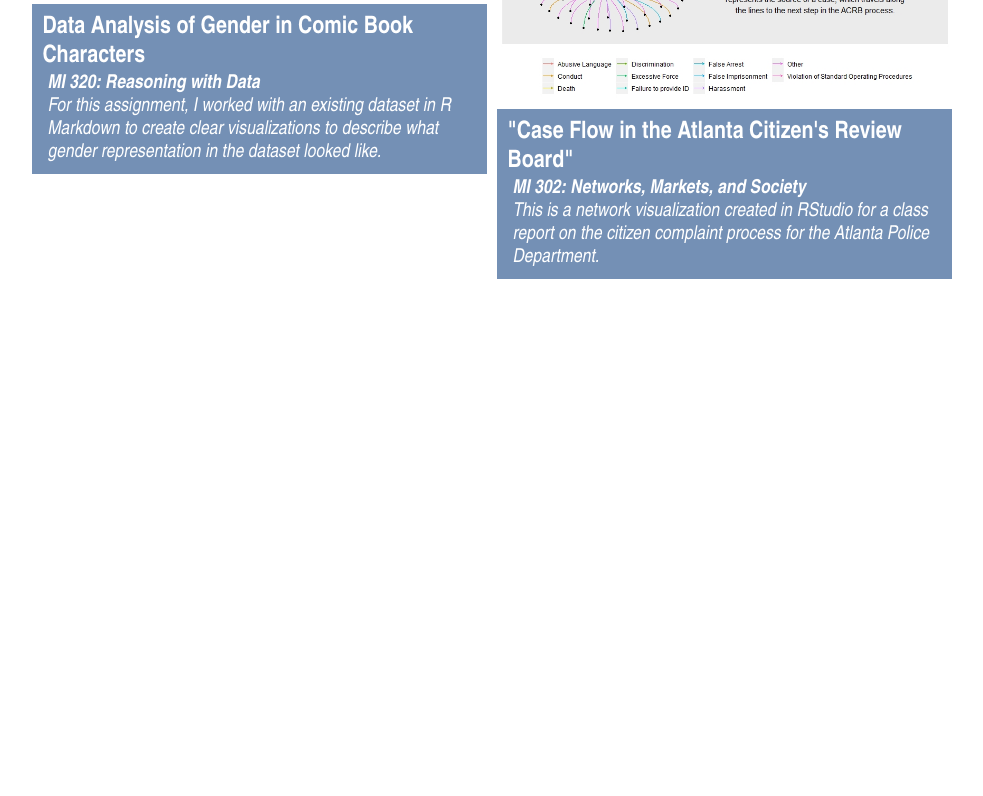
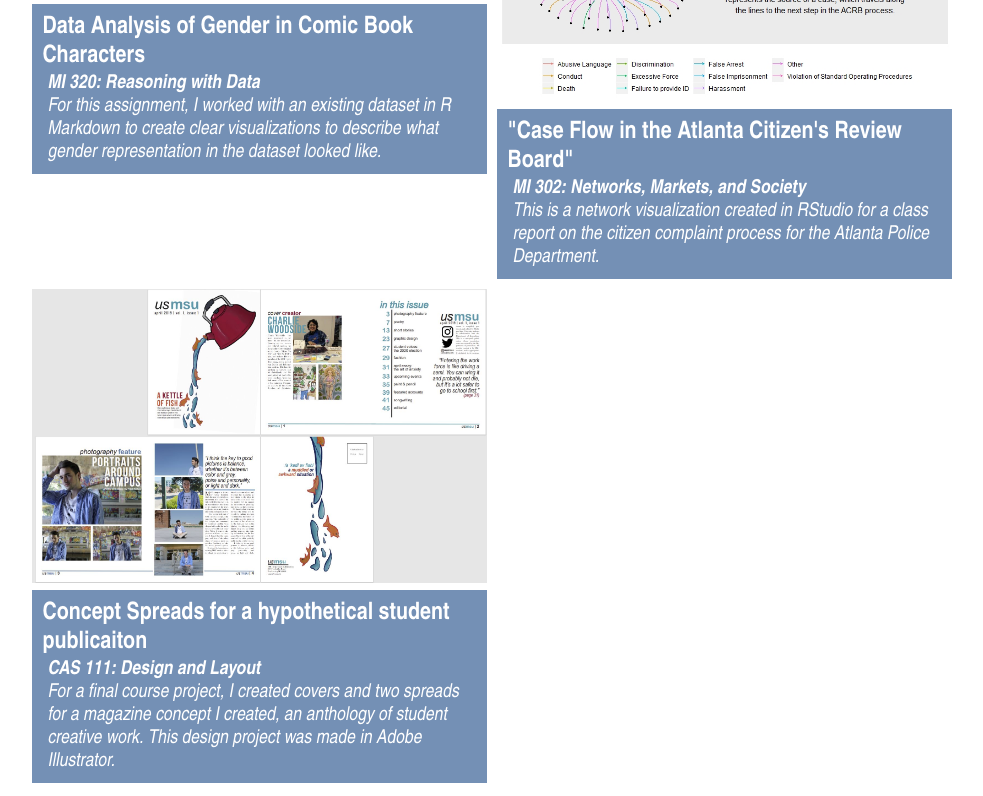
Before and after one commit to fayekollig/mi349_finalportfolio, a plain HTML site: page coursework.html in a window 1280 px wide. Shown: the part 1211-2007 px from the top of the page, without its empty margins (107-1090 px from the left). Before the commit the page ends 1503 px from the top, so only its background shows below. Drawn offline with Linux system fonts and the light colour scheme.

Commit message:
adding cass 11 proj

```diff
--- a/coursework.html
+++ b/coursework.html
@@ -85,63 +85,21 @@
           </figcaption>
         </a>
       </figure>
+      <figure class="flexBox">
+        <a href="https://1drv.ms/b/s!AugaqzfumnT0gYI8X8XR9GLLNsjwkw" target="_blank">
+          <img src="assets/spreadsforcas111.JPG"
+            alt="Network visualization showing the flow of citizen complaints">
+          <figcaption class="textBox">
+            <h4>Concept Spreads for a hypothetical student publicaiton</h4>
+            <p><em><strong>CAS 111: Design and Layout</strong></em></p>
+            <p>For a final course project, I created covers and two spreads for a magazine concept I created,
+              an anthology of student creative work. This design project was made in Adobe Illustrator.
+            </p>
+          </figcaption>
+        </a>
+      </figure>
     </section>
-   <!--  <h2>BA in Media & Information</h2>
-    <h3>Michigan State University</h3>
-    <ul class="projectDescription">
-      <li>MI 220: Methods for Understanding Users
-        <ul class="subList">
-          <li>Basics of user research methods, including interviews, surveys, content analysis, and affinity diagrams
-          </li>
-          <li>Methods to generate design ideas, solve design problems, and communicate the results</li>
-        </ul>
-      </li>
-      <li>MI 320: Reasoning with Data
-        <ul class="subList">
-          <li>Exploring, tidying, summarizing, and visualization of data with RStudio</li>
-          <li>Using data to evaluate arguments and draw conclusions</li>
-        </ul>
-      </li>
-      <li>MI 302: Networks, Markets, and Society
-        <ul class="subList">
 
-        </ul>
-      </li>
-      <li>MI 350: Evaluating Human-Centered Technology
-        <ul class="subList">
-          <li>Formulating context-specific inquiry and conducting summative evaluation methods</li>
-          <li>Learned how to conduct competitive analyses, heuristic evaluations, and basic usability studies and
-            communicate findings in reports</li>
-        </ul>
-      </li>
-      <li>MI 349: Web Design and Development
-        <ul class="subList">
-          <li>Pre-production and design of web sites, including pitchboards, sketching, and wireframing</li>
-          <li>Development and deployment of websites with HTML and CSS, using GitHub and VS Code to develop portfolio
-            site</li>
-        </ul>
-      </li>
-      <li>MI 462: Social Media and Social Computing
-        <ul class="subList">
-          <li>Collaborated with a team and as a class to develop marketing materials for a local business</li>
-          <li>Message development, placement, and evaluation across various internet and social media contexts</li>
-        </ul>
-      </li>
-      <li>MI 449: Advanced Web Development and Databases
-        <ul class="subList">
-          <li>Developing and deploying effective websites with HTML, CSS, and JavaScript VS Code, GitHub, and terminal
-          </li>
-          <li>Introduction to Sass, server-side development, local storage and databases, and package.json</li>
-        </ul>
-      </li>
-      <li>MI 401: Topics in Information Science
-        <ul class="subList">
-          <li>Read and engaged in discussions about literature related to information and communication technology,
-            particularly related to relationships and isolation </li>
-          <li>Collaborated to run a study and write a paper related to course material </li>
-        </ul>
-      </li>
-    </ul> -->
   </main>
 
 </body>
```
Also changed, not shown: assets/spreadsforcas111.JPG (added).
